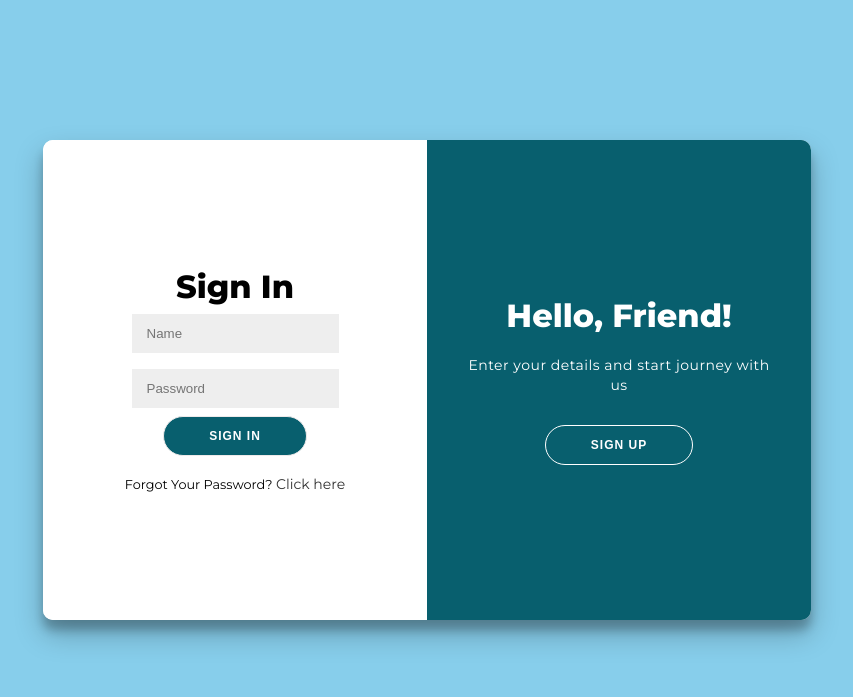
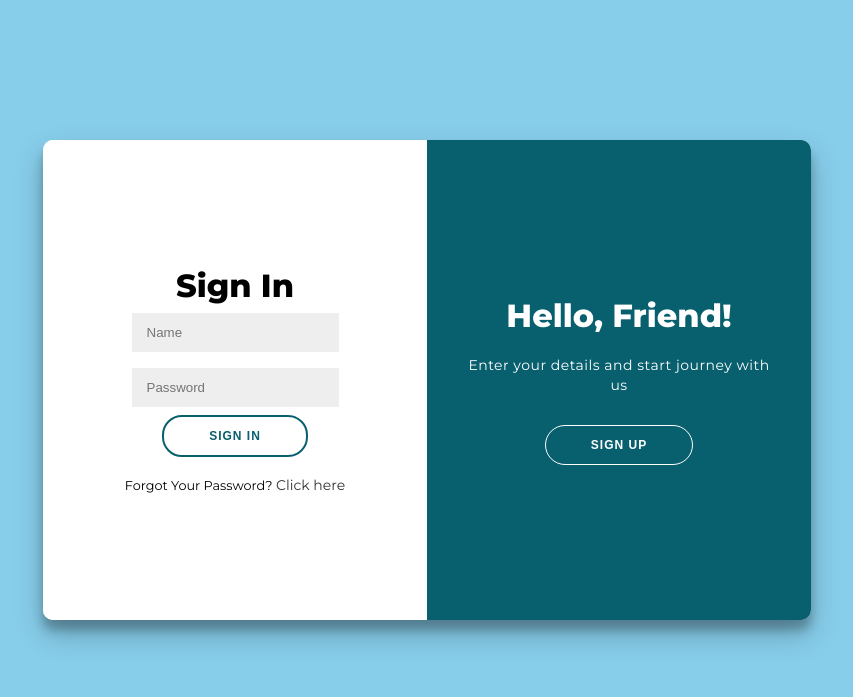
Before and after one commit to TejalKhade28/Xecute, a PHP site: page /signlog.php in a window 1280 px wide, with the pointer over the restyled element. Shown: the top 697 px of the page, without its empty margins (213-1066 px from the left). Run offline with PHP 8.4, Linux system fonts and the light colour scheme.

Commit message:
added hover effect on signin/up buttons

```diff
--- a/signlog.php
+++ b/signlog.php
@@ -12,6 +12,12 @@
         }
         button{
             cursor: pointer;
+        }
+        button:hover{
+            background-color: white;
+            border: 2px solid #085f6e;
+            color: rgb(8,95,110);
+            font-weight: 700;
         }
     </style>
 </head>
```
